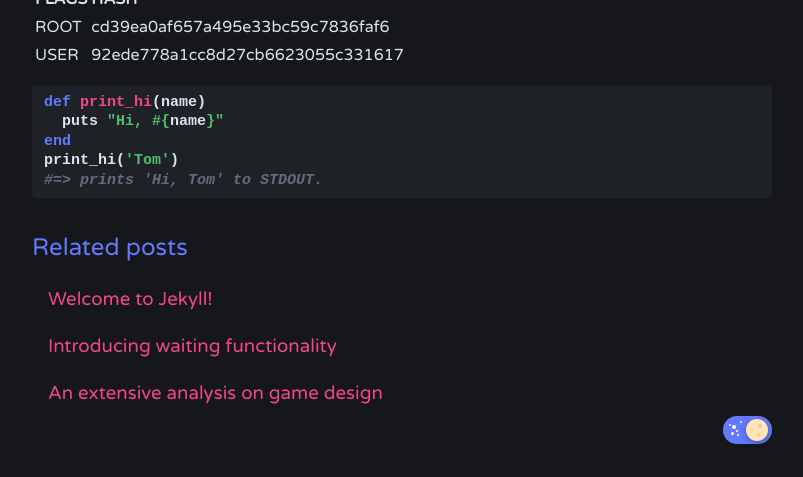
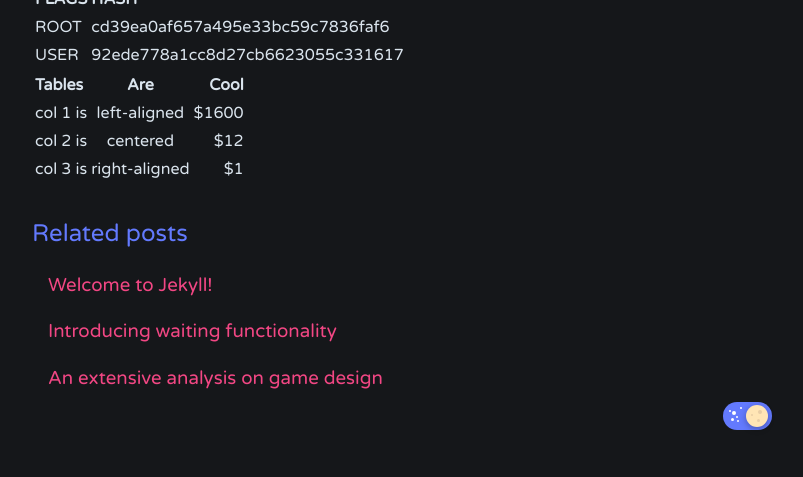
Before and after one commit to Rayferrufino/Rayferrufino.github.io, a Jekyll site: the page built from _posts/2019-01-10-HTB-Silo.md, in a window 1280 px wide and 900 px high, scrolled down 5574 px, cut to the strip 423-900 px from the top of the window. Shown: the whole strip, without its empty margins (238-1041 px from the left). Built offline with Jekyll 4.4.1, drawn with Linux system fonts in a browser that asks for light colours; comment, search, counter and statistics services are not loaded.

Commit message:
Update 2019-01-10-HTB-Silo.md

```diff
--- a/_posts/2019-01-10-HTB-Silo.md
+++ b/_posts/2019-01-10-HTB-Silo.md
@@ -104,10 +104,9 @@
 | ROOT | cd39ea0af657a495e33bc59c7836faf6 |
 | USER | 92ede778a1cc8d27cb6623055c331617 |
 
-{% highlight ruby %}
-def print_hi(name)
-  puts "Hi, #{name}"
-end
-print_hi('Tom')
-#=> prints 'Hi, Tom' to STDOUT.
-{% endhighlight %}
+
+| Tables   |      Are      |  Cool |
+|----------|:-------------:|------:|
+| col 1 is |  left-aligned | $1600 |
+| col 2 is |    centered   |   $12 |
+| col 3 is | right-aligned |    $1 |
```
